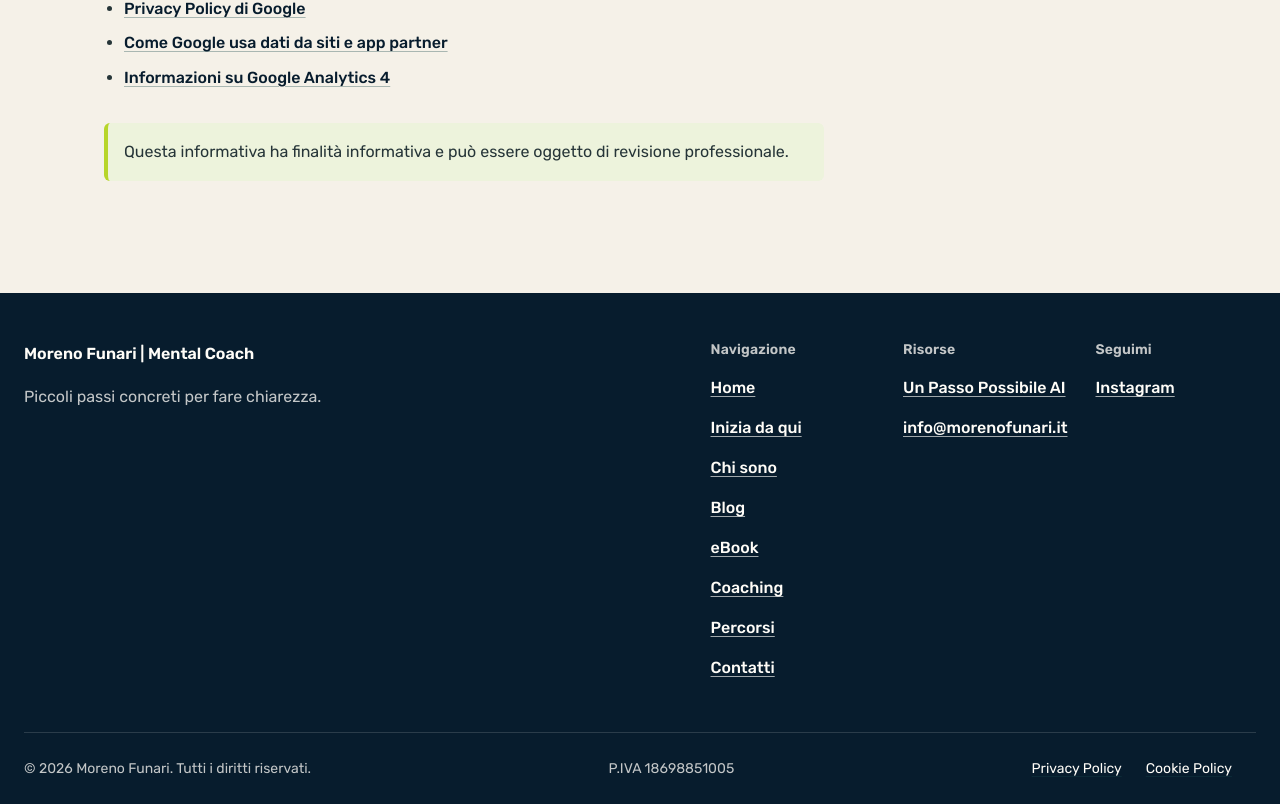
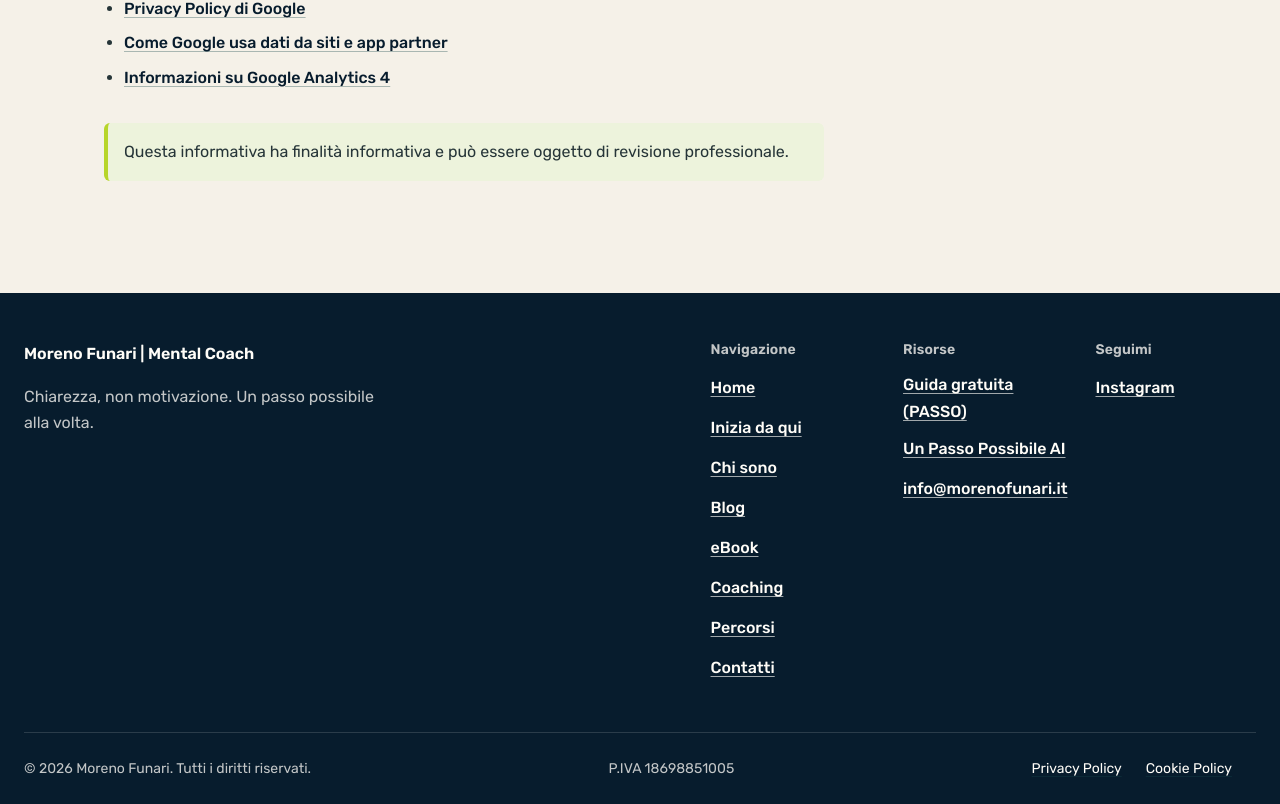
Before and after one commit to MorenoFunari/moreno-funari-website, a Next.js app: page /cookie-policy in a window 1280 px wide. Shown: the part 2823-3627 px from the top of the page. Built offline with nearby package versions, Linux system fonts and the light colour scheme; no server answers.

Commit message:
Aggiorna occhiello home e risorse del footer

```diff
--- a/src/components/layout/site-footer.tsx
+++ b/src/components/layout/site-footer.tsx
@@ -16,7 +16,7 @@ export function SiteFooter() {
           <div className={styles.identity}>
             <p className={styles.signature}>Moreno Funari | Mental Coach</p>
             <p className={styles.tagline}>
-              Piccoli passi concreti per fare chiarezza.
+              Chiarezza, non motivazione. Un passo possibile alla volta.
             </p>
           </div>
 
@@ -41,6 +41,11 @@ export function SiteFooter() {
                 Risorse
               </h2>
               <ul className={styles.list}>
+                <li>
+                  <Link className={styles.link} href="/passo">
+                    Guida gratuita (PASSO)
+                  </Link>
+                </li>
                 <li>
                   <a className={styles.link} href={siteConfig.appUrl}>
                     Un Passo Possibile AI
--- a/src/components/sections/home/home-hero.tsx
+++ b/src/components/sections/home/home-hero.tsx
@@ -15,7 +15,7 @@ export function HomeHero() {
     >
       <div className={styles.content}>
         <Eyebrow className={styles.eyebrow}>
-          Moreno Funari | Mental Coach
+          Mental coach a Frascati e online
         </Eyebrow>
         <h1 className={styles.title} id="hero-title">
           Non devi risolvere tutto oggi.
```
